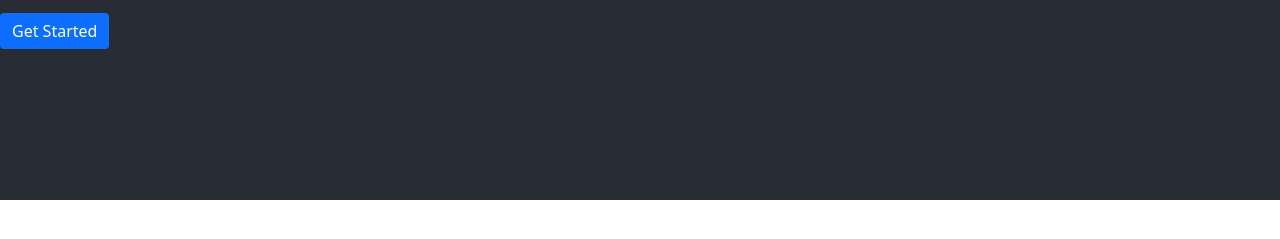
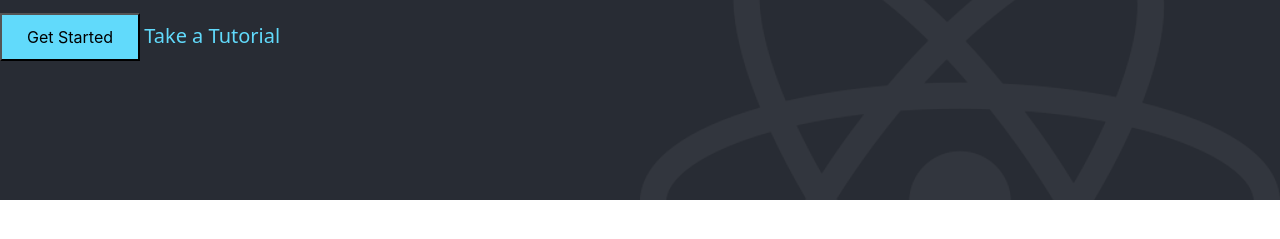
Before and after one commit to Netesh5/reactjs-website-clone, a plain HTML site: page Homepage/index.html in a window 1280 px wide. Shown: the part 281-520 px from the top of the page. Drawn offline with Linux system fonts and the light colour scheme.

Commit message:
button_addition

```diff
--- a/Homepage/index.html
+++ b/Homepage/index.html
@@ -38,7 +38,10 @@
         <h1 id="heading">React</h1>
         <p id="sub-heading">A JavaScript library for building user interfaces</p>
     </header>
-    <button type="button" class="btn btn-primary">Get Started</button>
+    <div class="bottom-part-header">
+    <button type="button" class="get-started-btn">Get Started</button>
+    <a href="#" class="get-started-tour-text">Take a Tutorial</a>
+</div>
 
    </div>
 
--- a/Homepage/style.css
+++ b/Homepage/style.css
@@ -85,11 +85,7 @@ input[type=text]:focus{
     font-family: -apple-system, BlinkMacSystemFont, 'Segoe UI', Roboto, Oxygen, Ubuntu, Cantarell, 'Open Sans', 'Helvetica Neue', sans-serif;
     padding-left: 10px;
 }
-/* .translate-logo:hover{
-    background-image: url(../images/translate-hover.png);
-    height: 24px;
-    width: 24px;
-} */
+
 .language:hover{
     color: #54DAFB;
 }
--- a/Homepage/style2_get_started.css
+++ b/Homepage/style2_get_started.css
@@ -1,8 +1,10 @@
 .get-started-tab{
+    position: relative;
     width: 100%;
     height: 421px;
     background-color: #282C34;
 }
+
 #heading{
     color: #61dafb;
     text-align: center;
@@ -21,8 +23,43 @@
     font-weight: 200;
     color: white;
     font-family: -apple-system, BlinkMacSystemFont, 'Segoe UI', Roboto, Oxygen, Ubuntu, Cantarell, 'Open Sans', 'Helvetica Neue', sans-serif;
+    position: relative;
 }
- .btn-primary{
-    border: 0px !important;
-    background-color: #61DAFB;
+.get-started-tab::before{
+    content: " ";
+    position: absolute;
+    left: 0;
+    right: 0;
+    bottom: 0;
+    top: 0;
+    background-image: url(../images/react-white-logo.png);
+    background-position: 100% 100px;
+    background-repeat: no-repeat;
+    background-size: 50% auto;
+    opacity: 0.05;
 }
+/* .header-bottom-part{
+
+
+} */
+.get-started-btn{
+    position: relative;
+    background-color: #61dafb;
+    text-align: center;
+    font-family: -apple-system, BlinkMacSystemFont, 'Segoe UI', Roboto, Oxygen, Ubuntu, Cantarell, 'Open Sans', 'Helvetica Neue', sans-serif;
+    padding: 10px 25px;
+    font-size: 20;
+}
+.get-started-btn:hover{
+    background-color: white;
+}
+.get-started-tour-text{
+    position: relative;
+    font-size: 20px;
+    color: #61dafb;
+
+}
+
+.get-started-tour-text:hover{
+  color: white;
+}
```
Also changed, not shown: images/react-white-logo.png (added).
